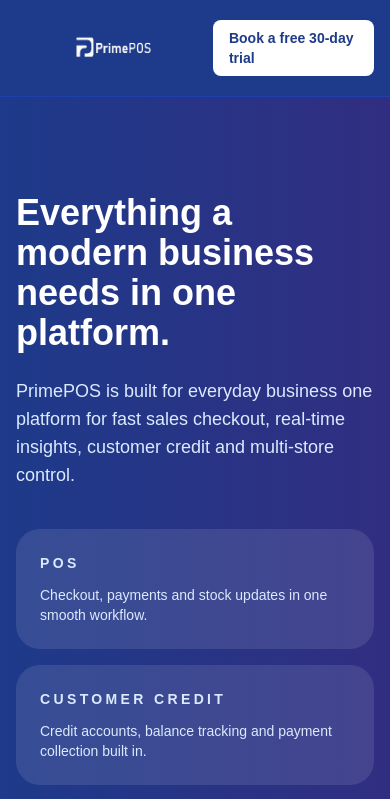
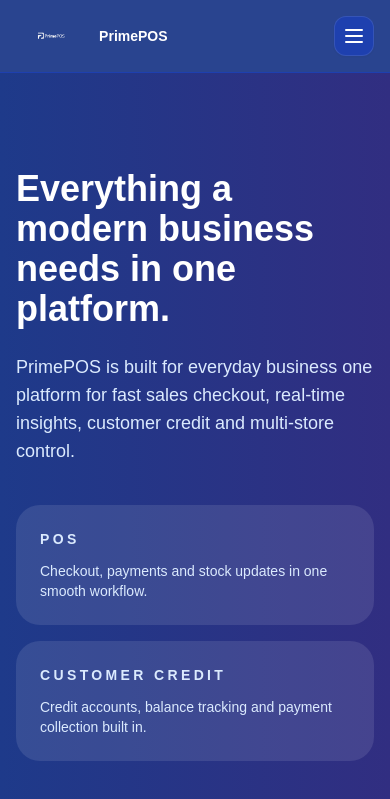
Before and after one commit to princekenny23/primepos-website, a Next.js app: page /features in a window 390 px wide. Shown: the top 799 px of the page. Built offline with nearby package versions, Linux system fonts and the light colour scheme.

Commit message:
Slogan update and footer branding to Primex Technologies

```diff
--- a/app/features/page.tsx
+++ b/app/features/page.tsx
@@ -117,11 +117,11 @@
       <Reveal className="reveal-delay-200">
         <section className="bg-slate-50 py-20">
         <div className="mx-auto w-full max-w-7xl px-4 sm:px-6 lg:px-8">
-          <div className="space-y-24">
+            <div className="space-y-24">
             {features.map((feature, index) => (
               <div
                 key={feature.title}
-                className={`grid gap-8 lg:grid-cols-2 lg:items-center ${
+                className={`grid gap-8 grid-cols-1 md:grid-cols-2 lg:items-center ${
                   index % 2 === 1 ? "lg:grid-flow-dense" : ""
                 }`}
               >
--- a/app/layout.tsx
+++ b/app/layout.tsx
@@ -16,8 +16,8 @@
 });
 
 export const metadata: Metadata = {
-  title: "PrimePOS | Powering Smart Retail in Africa",
-  description: "PrimePOS helps modern retailers manage sales, inventory, and multiple stores in one platform.",
+  title: "PrimePOS | Powering Smart Wholesale & Retail Businesses",
+  description: "PrimePOS helps modern wholesale and retail businesses manage sales, inventory, and multiple stores in one platform.",
   icons: {
     icon: "/icon.jpg",
     shortcut: "/icon.jpg",
--- a/app/page.tsx
+++ b/app/page.tsx
@@ -14,7 +14,7 @@
           <div className="mx-auto w-full max-w-7xl px-4 sm:px-6 lg:px-8">
             <div className="mx-auto max-w-3xl text-center">
               <p className="text-sm font-semibold uppercase tracking-[0.24em] text-blue-900">
-                Retail technology for Africa
+                POWERING SMART WHOLESALE & RETAIL BUSINESSES
               </p>
               <h2 className="mt-4 text-3xl font-bold text-gray-900 sm:text-4xl">
                 Built for fast checkout, inventory control, and better business decisions.
--- a/components/Footer.tsx
+++ b/components/Footer.tsx
@@ -2,7 +2,7 @@
 import Image from "next/image";
 
 const whatsappBookDemoUrl =
-  "https://wa.me/265997575865?text=Hi%20PrimePOS%2C%20I%20want%20to%20book%20a%20demo";
+  "https://wa.me/265997575865?text=Hi%20PrimePOS%2C%20I%20want%20to%20book%20a%20free trial";
 
 export default function Footer() {
   return (
@@ -13,7 +13,7 @@
             <Image src="/logo.png" alt="PrimePOS logo" width={320} height={133} className="h-32 w-auto" />
           </Link>
           <p className="mt-3 max-w-sm text-gray-200">
-            Powering smarter retail operations across Africa.
+            POWERING SMART WHOLESALE & RETAIL BUSINESSES.
           </p>
         </div>
 
@@ -25,11 +25,7 @@
                 Features
               </Link>
             </li>
-            <li>
-              <Link href="/#solutions" className="transition hover:text-gray-200">
-                Solutions
-              </Link>
-            </li>
+
             <li>
               <Link href="/#pricing" className="transition hover:text-gray-200">
                 Pricing
@@ -38,7 +34,7 @@
 
             <li>
               <Link href={whatsappBookDemoUrl} target="_blank" rel="noopener noreferrer" className="transition hover:text-gray-200">
-                Book Demo
+                Book a 30-day Free Trial
               </Link>
             </li>
           </ul>
@@ -54,7 +50,7 @@
         </div>
       </div>
       <div className="mx-auto mt-10 w-full max-w-7xl border-t border-blue-800 px-4 pt-6 text-sm text-gray-200 sm:px-6 lg:px-8">
-        © 2026 Primex LTD. All rights reserved.
+        © 2026 Primex Technologies. All rights reserved.
       </div>
     </footer>
   );
--- a/components/Hero.tsx
+++ b/components/Hero.tsx
@@ -41,9 +41,10 @@
           <Image
             src="/pos2.png"
             alt="PrimePOS dashboard preview"
-            width={1200}
-            height={900}
-            className="h-full w-full object-cover"
+              width={1200}
+              height={900}
+              sizes="(max-width: 640px) 100vw, (max-width: 1024px) 60vw, 40vw"
+              className="h-full w-full object-cover"
             priority
           />
         </div>
--- a/components/Navbar.tsx
+++ b/components/Navbar.tsx
@@ -11,10 +11,11 @@
 ];
 
 const whatsappBookDemoUrl =
-  "https://wa.me/265997575865?text=Hi%20PrimePOS%2C%20I%20want%20to%20book%20a%20free trial";
+  "https://wa.me/265997575865?text=Hi%20PrimePOS%2C%20I%20want%20to%20book%20a%2030-day%20free%20trial";
 
 export default function Navbar() {
   const [isVisible, setIsVisible] = useState(true);
+  const [isOpen, setIsOpen] = useState(false);
   const lastScrollY = useRef(0);
 
   useEffect(() => {
@@ -34,28 +35,33 @@
 
     window.addEventListener("scroll", onScroll, { passive: true });
 
-    return () => {
-      window.removeEventListener("scroll", onScroll);
-    };
+    return () => window.removeEventListener("scroll", onScroll);
   }, []);
 
   return (
     <header
-      className={`sticky top-0 z-50 border-b border-blue-800 bg-blue-900 backdrop-blur transition-transform duration-300 ${
+      className={`sticky top-0 z-50 border-b border-blue-800 bg-blue-900/95 backdrop-blur transition-transform duration-300 ${
         isVisible ? "translate-y-0" : "-translate-y-full"
       }`}
     >
-      <nav className="mx-auto flex h-24 w-full max-w-7xl items-center justify-between px-4 sm:px-6 lg:px-8">
-        <Link href="/" className="transition hover:opacity-90" aria-label="PrimePOS home">
-          <Image
-            src="/logo.png"
-            alt="PrimePOS logo"
-            width={320}
-            height={133}
-            className="h-32 w-auto"
-            priority
-          />
+      <nav className="mx-auto flex max-w-7xl flex-wrap items-center justify-between gap-4 px-4 py-4 sm:px-6 lg:px-8">
+        <Link href="/" className="inline-flex items-center gap-3 transition hover:opacity-90" aria-label="PrimePOS home">
+          <Image src="/logo.png" alt="PrimePOS logo" width={120} height={50} className="h-10 w-auto" priority />
+          <span className="text-sm font-semibold text-white">PrimePOS</span>
         </Link>
+
+        <div className="flex items-center gap-3 lg:hidden">
+          <button
+            type="button"
+            aria-label="Toggle menu"
+            onClick={() => setIsOpen((open) => !open)}
+            className="inline-flex h-10 w-10 items-center justify-center rounded-xl border border-white/10 bg-blue-800 text-white shadow-sm transition hover:bg-blue-700"
+          >
+            <svg className="h-6 w-6" fill="none" viewBox="0 0 24 24" stroke="currentColor">
+              <path strokeLinecap="round" strokeLinejoin="round" strokeWidth={2} d="M4 6h16M4 12h16M4 18h16" />
+            </svg>
+          </button>
+        </div>
 
         <div className="hidden items-center gap-6 lg:flex">
           {navLinks.map((link) => (
@@ -69,16 +75,44 @@
           ))}
         </div>
 
-        <div className="flex items-center gap-2 sm:gap-3">
+        <div className="hidden items-center gap-2 sm:gap-3 lg:flex">
           <Link
             href={whatsappBookDemoUrl}
             target="_blank"
             rel="noopener noreferrer"
             className="rounded-lg bg-white px-4 py-2 text-sm font-semibold text-blue-900 transition hover:bg-blue-50"
           >
-            Book a free 30-day trial
+            Book a 30-day free trial
           </Link>
         </div>
+
+        {isOpen && (
+          <div className="w-full lg:hidden">
+            <div className="rounded-3xl border border-blue-700/50 bg-blue-900 p-5 shadow-xl shadow-black/10">
+              <div className="flex flex-col gap-3">
+                {navLinks.map((link) => (
+                  <Link
+                    key={link.href}
+                    href={link.href}
+                    onClick={() => setIsOpen(false)}
+                    className="rounded-2xl px-4 py-3 text-sm font-medium text-white transition hover:bg-blue-800"
+                  >
+                    {link.label}
+                  </Link>
+                ))}
+                <Link
+                  href={whatsappBookDemoUrl}
+                  target="_blank"
+                  rel="noopener noreferrer"
+                  onClick={() => setIsOpen(false)}
+                  className="rounded-2xl bg-white px-4 py-3 text-center text-sm font-semibold text-blue-900 transition hover:bg-blue-50"
+                >
+                  Book a 30-day free trial
+                </Link>
+              </div>
+            </div>
+          </div>
+        )}
       </nav>
     </header>
   );
--- a/components/Pricing.tsx
+++ b/components/Pricing.tsx
@@ -55,12 +55,12 @@
     <section className="py-20 bg-white">
       <div className="mx-auto w-full max-w-7xl px-4 sm:px-6 lg:px-8">
         <div className="mx-auto max-w-3xl text-center">
-          <h1 className="text-4xl font-bold sm:text-5xl text-gray-900">Priced in Kwacha. Built for Malawi.</h1>
-          <p className="mt-6 text-lg text-gray-600">No USD surprises. All plans are priced in MWK and paid by Airtel Money, TNM Mpamba, or card — the same way your customers pay you. Start with a 30-day free trial.</p>
+          <h1 className="text-4xl font-bold sm:text-5xl text-gray-900">Priced in Kwacha.</h1>
+          <p className="mt-6 text-lg text-gray-600">All plans are priced in MWK. Start with a 30-day free trial.</p>
         </div>
 
         <Reveal className="reveal-delay-200">
-          <div className="mt-16 grid gap-8 grid-cols-4">
+          <div className="mt-16 grid gap-6 grid-cols-1 sm:grid-cols-2 md:grid-cols-3 lg:grid-cols-4">
             {plans.map((plan) => (
               <article
                 key={plan.name}
```
Also changed, not shown: 1 other file (tests, documents, lock files or other folders).
